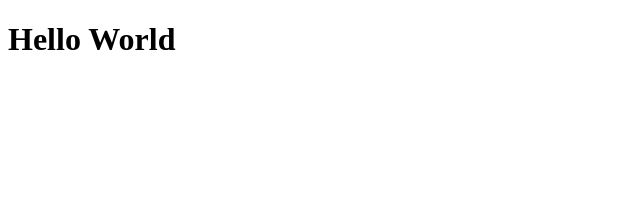
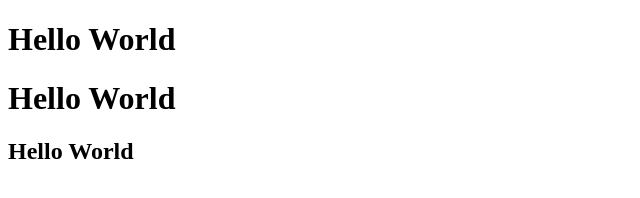
Before and after one commit to yunpnzr/bootcamp-fwd2022, a plain HTML site: page index.html in a window 1280 px wide. Shown: the whole page, without its empty margins (0-640 px from the left). Drawn offline with Linux system fonts and the light colour scheme.

Commit message:
Update 17 Okt 2022 jam 11.17 WIB

```diff
--- a/index.html
+++ b/index.html
@@ -8,5 +8,11 @@
 </head>
 <body>
     <h1>Hello World</h1>
+    <div class="budi">
+        <h1>Hello World</h1>
+    </div>
+    <div class="budi">
+        <h2>Hello World</h2>
+    </div>
 </body>
 </html>
```
